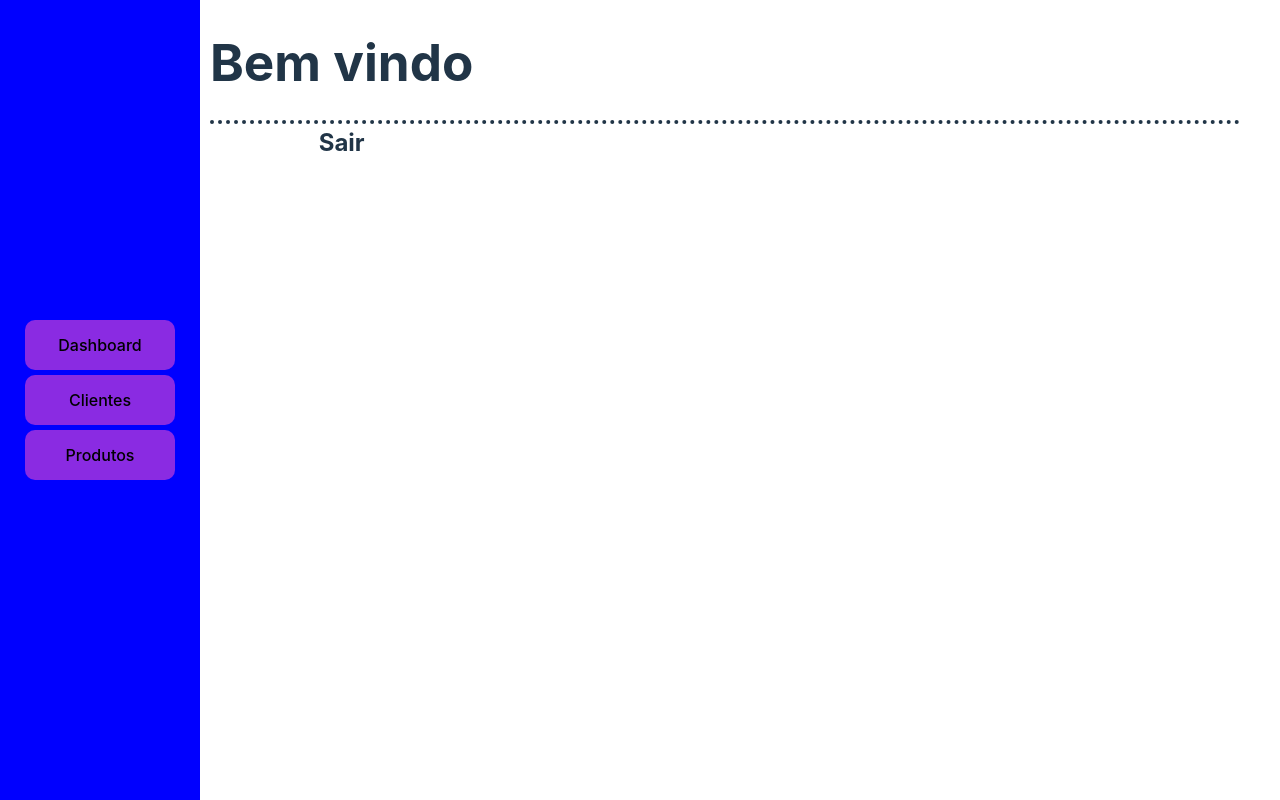
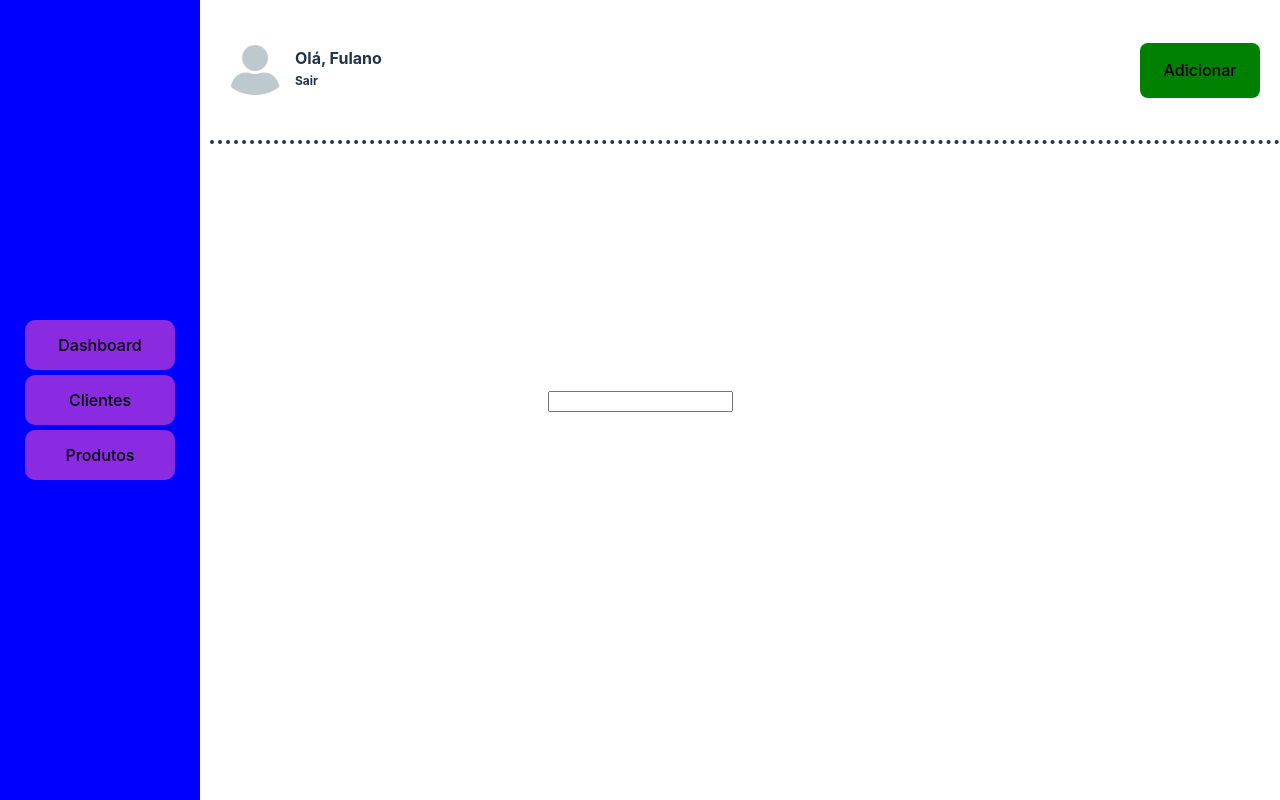
Before and after one commit to Marksouzza1/salesDashboar, a React (Vite) app: page /customers in a window 1280 px wide. Built offline with nearby package versions, Linux system fonts and the light colour scheme.

Commit message:
router added

```diff
--- a/package.json
+++ b/package.json
@@ -11,7 +11,8 @@
   },
   "dependencies": {
     "react": "^18.3.1",
-    "react-dom": "^18.3.1"
+    "react-dom": "^18.3.1",
+    "react-router-dom": "^6.27.0"
   },
   "devDependencies": {
     "@eslint/js": "^9.11.1",
--- a/src/App.jsx
+++ b/src/App.jsx
@@ -1,11 +1,19 @@
 import Layout from './layout/Layout'
 import './App.css'
-
+import { Route, BrowserRouter as Router, Routes } from 'react-router-dom'
+import Dashboard from './views/Dashboard/Dashboard.jsx'
+import Customers from './views/Customers/Customres.jsx'
 function App() {
 
   return (
     <>
+    <Router>
       <Layout/>
+      <Routes>
+        <Route path="/dashboard" element={<Dashboard/>}/>
+        <Route path="/customers" element={<Customers/>}/>
+      </Routes>
+    </Router>
     </>
   )
 }
--- a/src/assets/css/Header.module.css
+++ b/src/assets/css/Header.module.css
@@ -1,9 +1,54 @@
 .header {
     display: flex;
     position: absolute;
+    justify-content: space-between;
+    align-items: center;
     top: 0;
     left: 210px;
     width: calc(100% - 250px);
     height: 120px;
     border-bottom: dotted 4px;
+    padding:  10px 20px;
 }
+
+.addButton {
+    width: 120px;
+    height: 55px;
+    background-color: green;
+
+}
+
+.addButton:hover {
+    background-color: #218838;
+  }
+
+.headerContainer {
+    display: flex;
+    align-items: center;
+}
+
+.userImg {
+    margin-right: 15px;
+    width: 50px;
+    height: 50px;
+}
+
+.userInfo {
+    display: flex;
+    flex-direction: column;
+    justify-content: center;
+}
+
+.userInfo h1 {
+    font-size: 16px;
+    font-weight: bold;
+    margin: 0;
+}
+
+.userInfo h2{
+    font-size: 12px;
+    margin: 5px 0 0 0;
+    cursor: pointer;
+    text-align: left;
+
+}
--- a/src/layout/Header.jsx
+++ b/src/layout/Header.jsx
@@ -1,16 +1,19 @@
 import styles from "../assets/css/Header.module.css"
+import userImg from "../assets/img/user.png"
 const Header = () => {
     return (
        <>
-       <div className={styles.header} >
+    <div className={styles.header} >
         <div className={styles.headerContainer} >
-            <h1>Bem vindo</h1>
-            <h2>Sair</h2>
+         <img src={userImg} alt= "user" className={styles.userImg} />
+            <div className={styles.userInfo}>
+             <h1>Olá, Fulano</h1>
+                <h2>Sair</h2>
+            </div>
         </div>
-       </div>
-       </>
+     <button className={styles.addButton}>Adicionar</button>
+    </div>
+    </>
     )
-
-}
-
+};
 export default Header
--- a/src/layout/Layout.jsx
+++ b/src/layout/Layout.jsx
@@ -1,12 +1,15 @@
 import Header from "./Header"
 import Sidebar from "./Sidebar"
-const  Layout =  () => {
+const  Layout =  ({children}) => {
 
     return (
-        <>
-            <Header/>
-            <Sidebar/>
-        </>
+    <>
+        <Header/>
+        <Sidebar/>
+        <main className="content" >
+            {children}
+        </main>
+    </>
     )
 
 }
--- a/src/layout/Sidebar.jsx
+++ b/src/layout/Sidebar.jsx
@@ -1,14 +1,16 @@
 import React from "react";
 import styles from "../assets/css/Sidebar.module.css"
+import { useNavigate } from "react-router-dom";
 
 const Sidebar = () => {
+    const navigate = useNavigate();
     return (
         <>
         <div className={styles.sidebar}>
         <div className={styles.buttonContainer}>
-            <button>Dashboard</button>
-            <button>Clientes</button>
-            <button>Produtos</button>
+            <button onClick={() => navigate('/Dashboard')}>Dashboard</button>
+            <button onClick={() => navigate('/Customers')}>Clientes</button>
+            <button onClick={() => navigate('/produtos')}>Produtos</button>
         </div>
 
         </div>
--- /dev/null
+++ b/src/views/Customers/Customres.jsx
@@ -0,0 +1,11 @@
+const Customers = () => {
+
+    return (
+        <>
+        <input></input>
+        </>
+    )
+
+}
+
+export default Customers
--- a/src/views/Dashboard/Dashboard.jsx
+++ b/src/views/Dashboard/Dashboard.jsx
@@ -0,0 +1,10 @@
+const Dashboard = () => {
+
+    return (
+        <>
+            <h1>Bem vindo!</h1>
+        </>
+    )
+}
+
+export default Dashboard
```
Also changed, not shown: src/assets/img/user.png (added), 1 other file (tests, documents, lock files or other folders).
